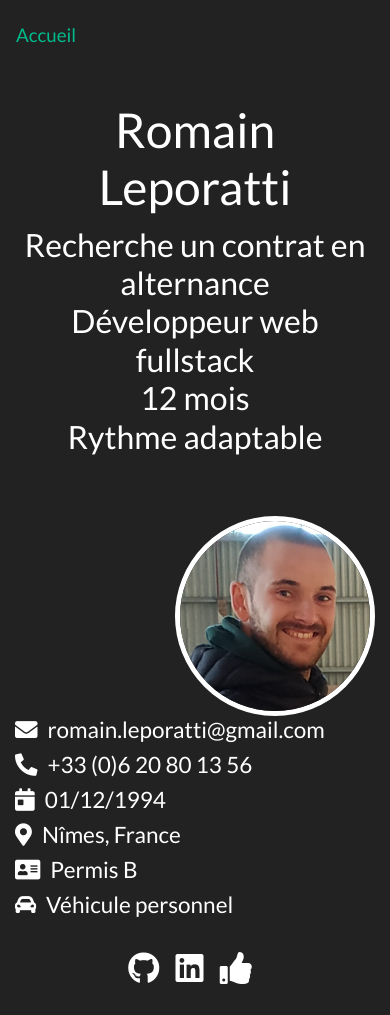
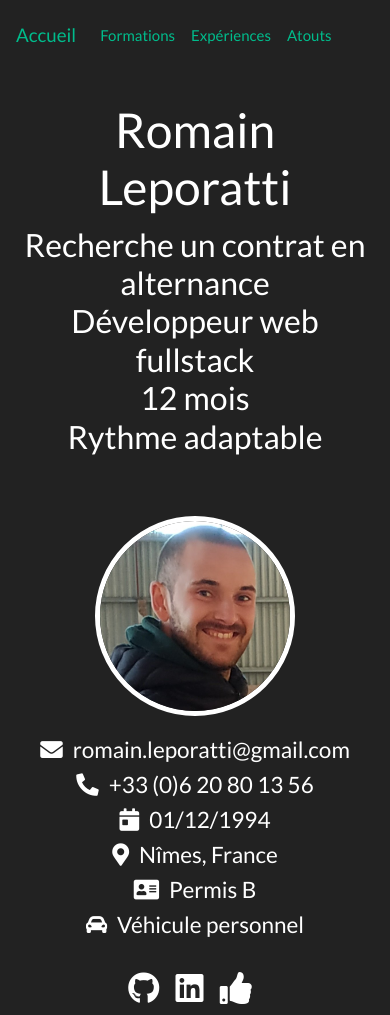
Before and after one commit to lifeae/Portfolio, a PHP site: page /html/index.html in a window 390 px wide. Before the commit the page ends 984 px from the top, so only its background shows below. Run offline with PHP 8.4, Linux system fonts and the light colour scheme; some libraries are stand-ins or nearby versions.

Commit message:
update to make index responsive, remove some pictures

```diff
--- a/css/style.css
+++ b/css/style.css
@@ -20,6 +20,7 @@ i {
   width: 200px;
   height: 200px;
   border: 5px solid white;
+  float: right;
 }
 
 .img-thumbnail {
@@ -28,3 +29,14 @@ i {
   height: 90px;
   margin: 2px;
 }
+
+@media (max-width: 576px) {
+  h4{
+    text-align: center;
+  }
+  .image-center {
+    display: flex;
+    justify-content: center;
+    margin-bottom: 20px;
+  }
+}
--- a/html/atouts.html
+++ b/html/atouts.html
@@ -10,7 +10,7 @@
 </head>
 <body>
   <!-- Navbar -->
-  <nav class="navbar navbar-expand-lg">
+  <nav class="navbar navbar-expand">
     <a class="navbar-brand" href="index.html">Accueil</a>
     <button class="navbar-toggler" type="button" data-toggle="collapse" data-target="#navbarNav" aria-controls="navbarNav" aria-expanded="false" aria-label="Toggle navigation">
       <span class="navbar-toggler-icon"></span>
--- a/html/experiences.html
+++ b/html/experiences.html
@@ -11,7 +11,7 @@
 </head>
 <body>
   <!-- Navbar -->
-  <nav class="navbar navbar-expand-lg">
+  <nav class="navbar navbar-expand">
     <a class="navbar-brand" href="index.html">Accueil</a>
     <button class="navbar-toggler" type="button" data-toggle="collapse" data-target="#navbarNav" aria-controls="navbarNav" aria-expanded="false" aria-label="Toggle navigation">
       <span class="navbar-toggler-icon"></span>
--- a/html/formations.html
+++ b/html/formations.html
@@ -11,7 +11,7 @@
 </head>
 <body>
   <!-- Navbar -->
-  <nav class="navbar navbar-expand-lg">
+  <nav class="navbar navbar-expand">
     <a class="navbar-brand" href="index.html">Accueil</a>
     <button class="navbar-toggler" type="button" data-toggle="collapse" data-target="#navbarNav" aria-controls="navbarNav" aria-expanded="false" aria-label="Toggle navigation">
       <span class="navbar-toggler-icon"></span>
--- a/html/index.html
+++ b/html/index.html
@@ -10,7 +10,7 @@
 </head>
 <body>
   <!-- Navbar -->
-  <nav class="navbar navbar-expand-lg">
+  <nav class="navbar navbar-expand">
     <a class="navbar-brand" href="index.html">Accueil</a>
     <button class="navbar-toggler" type="button" data-toggle="collapse" data-target="#navbarNav" aria-controls="navbarNav" aria-expanded="false" aria-label="Toggle navigation">
       <span class="navbar-toggler-icon"></span>
@@ -36,8 +36,8 @@
       <h3>Recherche un contrat en alternance<br>Développeur web fullstack<br>12 mois<br>Rythme adaptable</h3>
     </header>
     <div class="row">
-      <div class="col text-right">
-        <img src="../img/romain_leporatti.jpg" alt="" class="img-profile">
+      <div class="col text-center">
+        <div class="image-center"><img src="../img/romain_leporatti.jpg" alt="" class="img-profile"></div>
       </div>
       <div class="col">
         <!-- Index -->
@@ -55,7 +55,6 @@
         <a href="https://www.linkedin.com/in/romainleporatti/" class="color-white"><i class="fab fa-linkedin"></i></a>
         <a href="https://www.dropbox.com/sh/1jgpe60b3o6hj6v/AAAyM9bKIO0g_8FrY9qqTRH1a?dl=0" class="color-white"><i class="fas fa-thumbs-up"></i></a>
       </h3>
-
   </div>
 
 </body>
```
Also changed, not shown: img/logo_github_small.png (deleted), img/logo_js.png (deleted), img/logo_like.png (deleted), img/logo_linkedin.png (deleted). Lines whose indentation alone changed are shown as unchanged.
